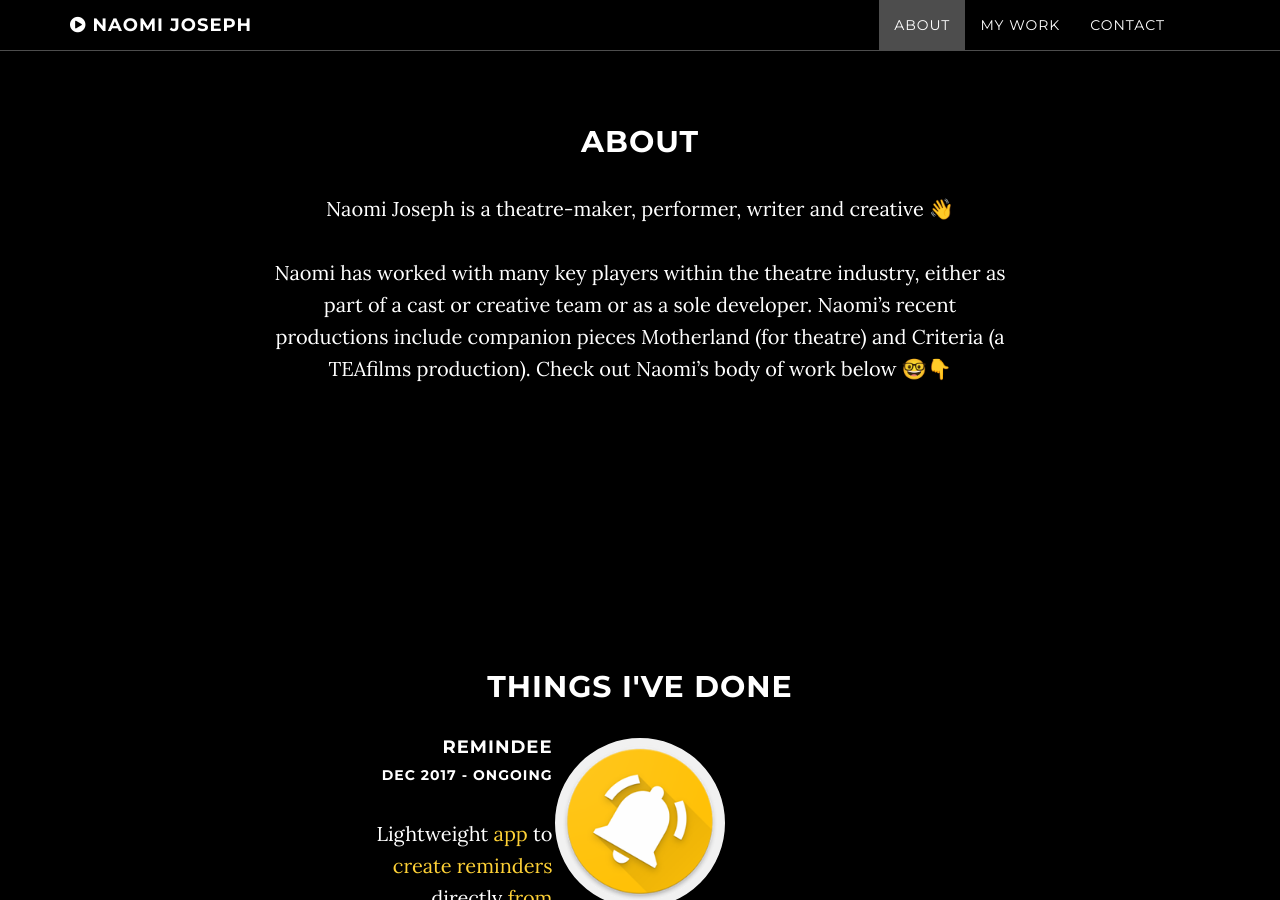
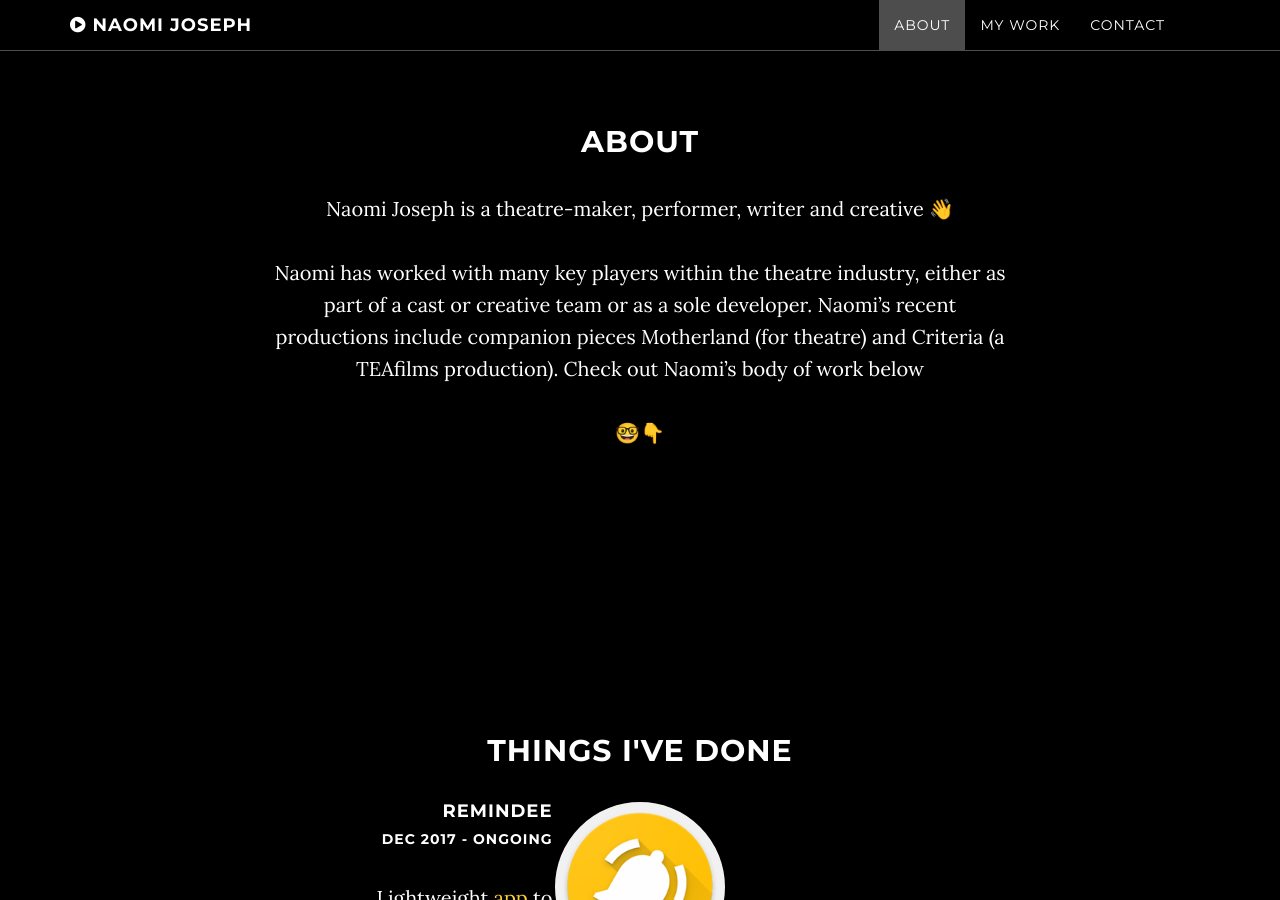
Before and after one commit to NaomiMJ/naomijoseph.me, a Jekyll site: the page built from index.html, in a window 1280 px wide and 900 px high, scrolled down 1025 px. Built offline with Jekyll 4.4.1, drawn with Linux system fonts in a browser that asks for light colours.

```diff
--- a/_config.yml
+++ b/_config.yml
@@ -16,4 +16,4 @@ exclude: ["Rakefile", "LICENSE", "readme.markdown"]
 
 career-title: Things I've Done
 
-about: Naomi Joseph is a theatre-maker, performer, writer and creative 👋 <br><br>Naomi has worked with many key players within the theatre industry, either as part of a cast or creative team or as a sole developer. Naomi's recent productions include companion pieces Motherland (for theatre) and Criteria (a TEAfilms production). Check out Naomi's body of work below 🤓👇
+about: Naomi Joseph is a theatre-maker, performer, writer and creative 👋 <br><br>Naomi has worked with many key players within the theatre industry, either as part of a cast or creative team or as a sole developer. Naomi's recent productions include companion pieces Motherland (for theatre) and Criteria (a TEAfilms production). Check out Naomi's body of work below  <br><br>🤓👇
```
